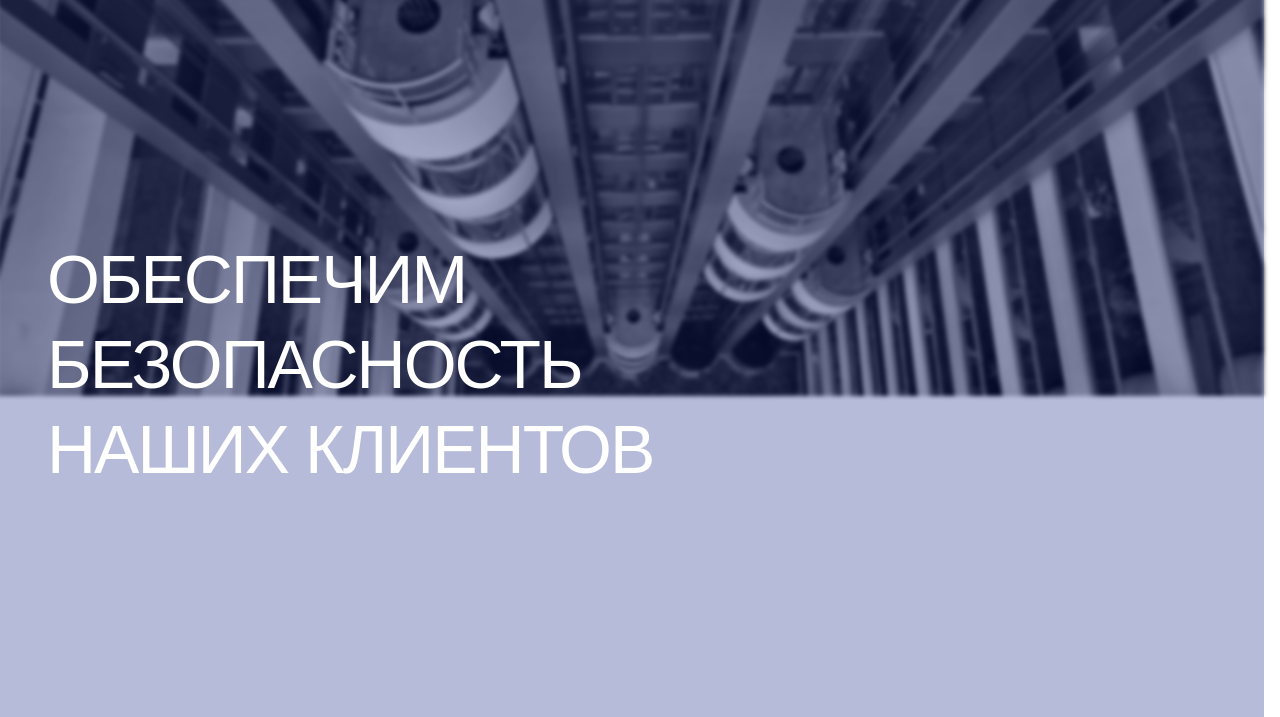
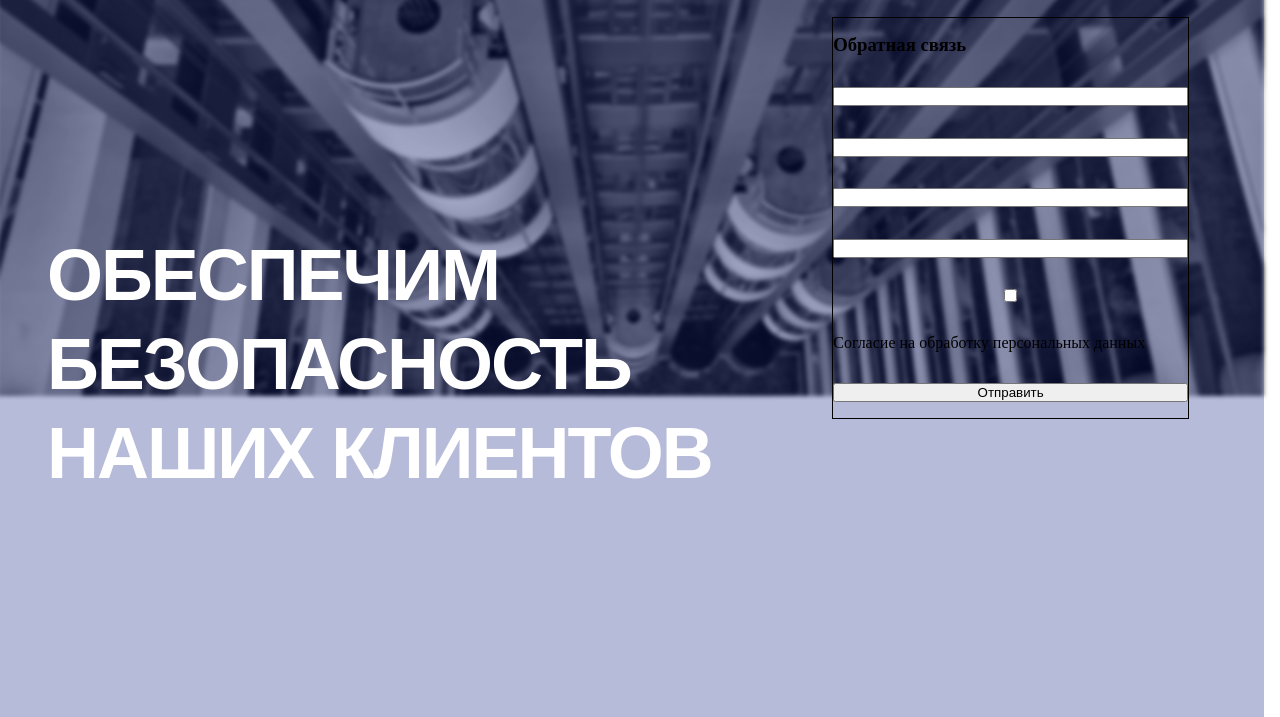
Before and after one commit to MattNovik/rcs-sec-cite, a website: page src/index.html in a window 1280 px wide. Shown: the part 180-897 px from the top of the page. Drawn offline with nearby package versions, Linux system fonts and the light colour scheme; files that its build step writes are made by us from their sources; files whose address does not match are found by name.

Commit message:
start to add a form

```diff
--- a/src/index.html
+++ b/src/index.html
@@ -25,11 +25,20 @@
 					</div>
 				</div>
 				<div class="slogan_form">
-					<div class="slogan">
-						ОБЕСПЕЧИМ</br>БЕЗОПАСНОСТЬ</br> НАШИХ КЛИЕНТОВ
+					<div class="slogan_block">
+						<h1 class="slogan">ОБЕСПЕЧИМ</br>БЕЗОПАСНОСТЬ</br> НАШИХ КЛИЕНТОВ</h1>
 					</div>
-					<div class="form">
-
+					<div class="form_block">
+						<form action="" method="post" class="form_backcall">
+							<h3 class="backcall">Обратная связь</h3>
+							<input type="text" class="name">
+							<input type="text" class="mail">
+							<input type="text" class="telephone">
+							<input type="text" class="company">
+							<input type="checkbox" class="agree">
+							<p class="personal_info">Согласие на обработку персональных данных</p>
+							<button class="send">Отправить</button>
+						</form>
 					</div>
 				</div>
 			</div>
--- a/src/scss/style.scss
+++ b/src/scss/style.scss
@@ -11,7 +11,7 @@
 	font-style:normal;
 }
 @font-face {
-	font-family: "Jura";
+	font-family: "Jura-bold";
 	src:url("fonts/jura-bold_[allfont.ru].ttf");
 	font-weight:900;
 	font-style:normal;
@@ -102,23 +102,34 @@ html {
 				width:100%;
 				height:calc(100vh - 100px);
 				display:flex;
-				.slogan {
+				.slogan_block {
 					display:flex;
 					max-width: 60%;
 					flex-grow: 1;
 					justify-content: flex-start;
 					align-items: center;
-					color:$second-color;
-					font-family: Jura,arial;
-					letter-spacing: -2px;
-					font-size:68px;
-					margin-left:50px;
+					.slogan {
+						color:$second-color;
+						font-family: Jura-bold,arial;
+						letter-spacing: -2px;
+						font-size:72px;
+						margin-left:50px;
+					}
 				}
-				.form {
+				.form_block {
 					display:flex;
 					max-width:40%;
+					height:20px;
 					flex-grow:1;
-
+					justify-content: center;
+					.form_backcall {
+						display:flex;
+						flex-direction: column;
+						justify-content:space-around;
+						width:70%;
+						height:400px;
+						border:solid 1px black;
+					}
 				}
 			}
 		}
```
Also changed, not shown: dist/css/style.min.css, dist/index.html.
